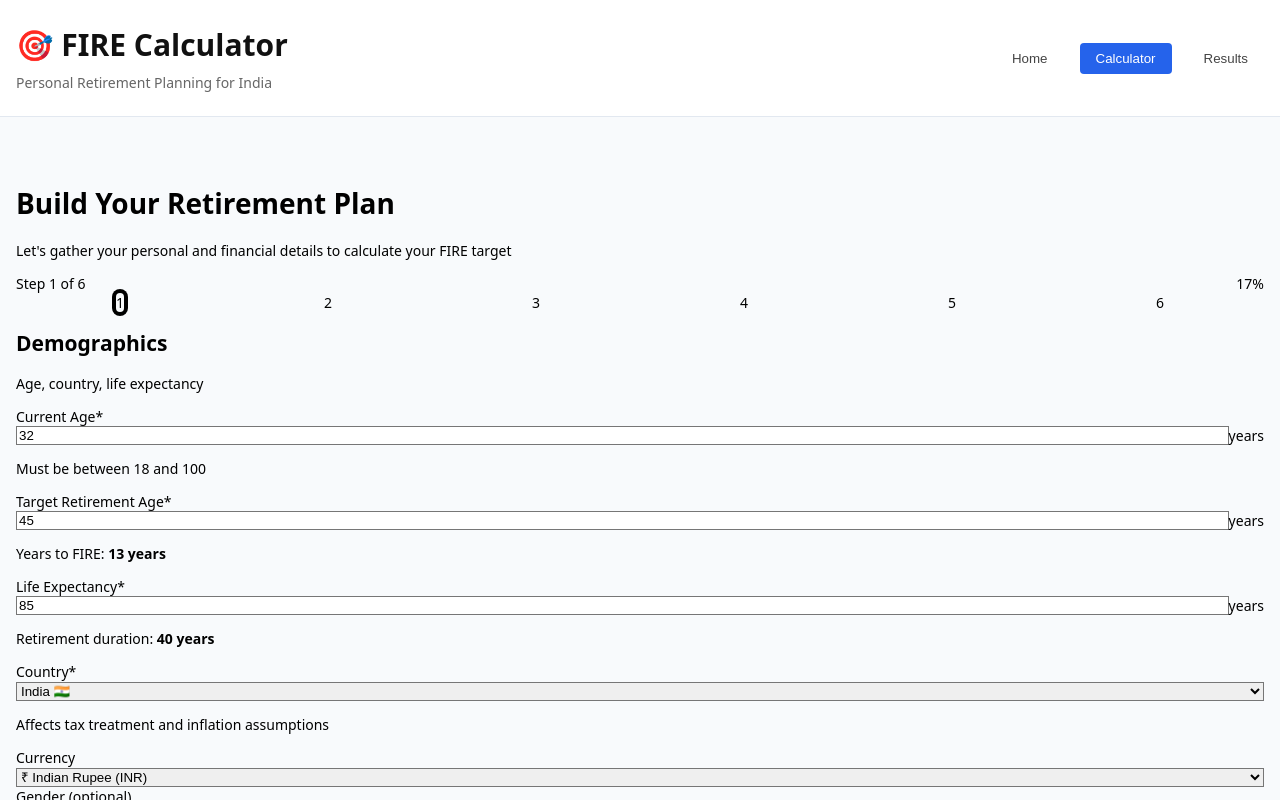
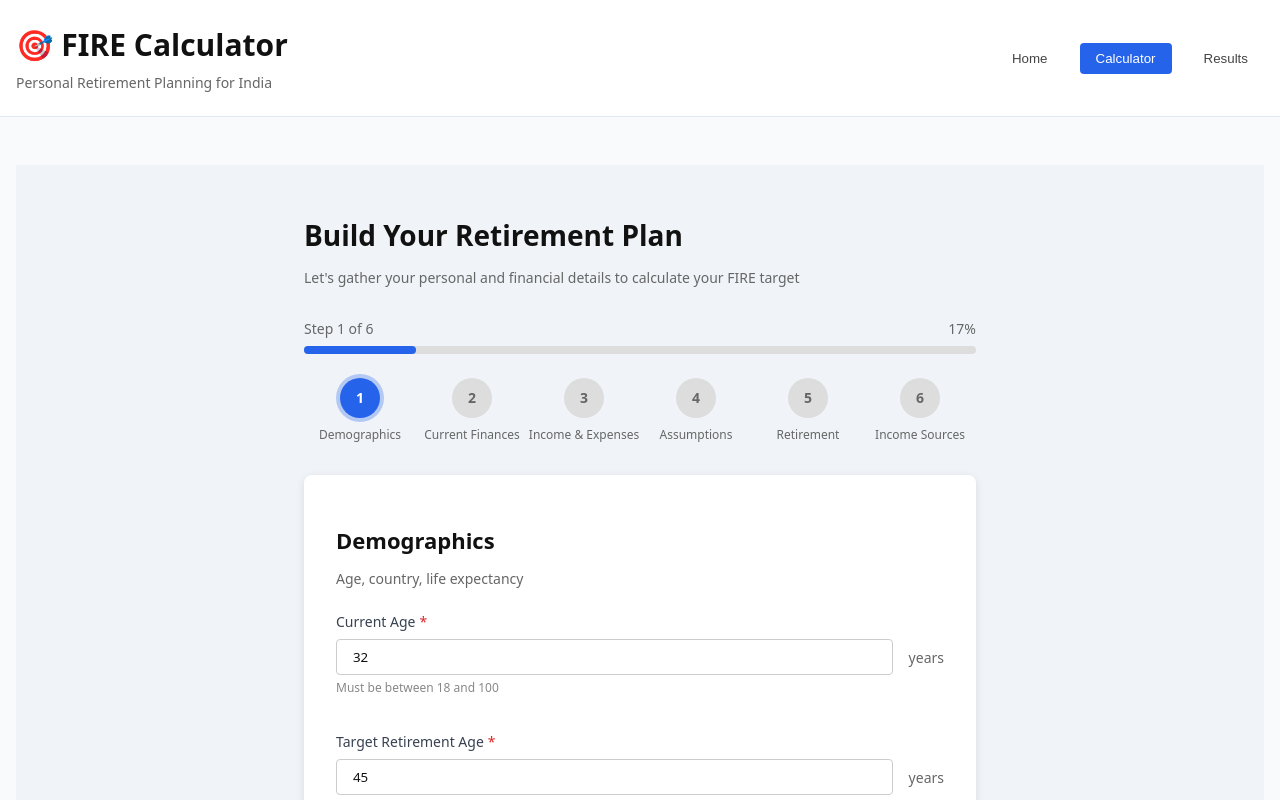
Before and after one commit to saagniho/fire-retirement-calculator, a React (Vite) app: page / in a window 1280 px wide. Both pictures are taken after a click on the button "Calculator". Shown: the top 800 px of the page. Built offline with nearby package versions, Linux system fonts and the light colour scheme.

Commit message:
Fix: Replace all Tailwind classes with inline styles for GitHub Pages compatibility

```diff
--- a/src/components/Form/FormWizard.tsx
+++ b/src/components/Form/FormWizard.tsx
@@ -90,14 +90,14 @@ export default function FormWizard() {
   };
 
   return (
-    <div className="min-h-screen bg-gradient-to-br from-blue-50 to-indigo-50 dark:from-slate-900 dark:to-slate-800 py-8">
-      <div className="max-w-2xl mx-auto px-4">
+    <div style={{ minHeight: '100vh', backgroundColor: '#f0f4f8', padding: '32px 16px' }}>
+      <div style={{ maxWidth: '42rem', margin: '0 auto' }}>
         {/* Header */}
-        <div className="mb-8">
-          <h1 className="text-3xl font-bold text-slate-900 dark:text-white mb-2">
+        <div style={{ marginBottom: '32px' }}>
+          <h1 style={{ fontSize: '28px', fontWeight: 'bold', color: '#111', marginBottom: '8px' }}>
             Build Your Retirement Plan
           </h1>
-          <p className="text-slate-600 dark:text-slate-400">
+          <p style={{ color: '#666', fontSize: '14px' }}>
             Let's gather your personal and financial details to calculate your FIRE target
           </p>
         </div>
@@ -110,39 +110,62 @@ export default function FormWizard() {
         />
 
         {/* Current Step */}
-        <div className="bg-white dark:bg-slate-800 rounded-lg shadow-lg p-8 mb-8">
-          <div className="mb-6">
-            <h2 className="text-2xl font-bold text-slate-900 dark:text-white mb-2">
+        <div style={{ backgroundColor: '#fff', borderRadius: '8px', boxShadow: '0 2px 8px rgba(0,0,0,0.1)', padding: '32px', marginBottom: '32px' }}>
+          <div style={{ marginBottom: '24px' }}>
+            <h2 style={{ fontSize: '22px', fontWeight: 'bold', color: '#111', marginBottom: '8px' }}>
               {STEPS[currentStep - 1].title}
             </h2>
-            <p className="text-slate-600 dark:text-slate-400">
+            <p style={{ color: '#666', fontSize: '14px' }}>
               {STEPS[currentStep - 1].description}
             </p>
           </div>
 
           {/* Step Content */}
-          <div className="mb-8">{renderStep()}</div>
+          <div style={{ marginBottom: '32px' }}>{renderStep()}</div>
 
           {/* Navigation Buttons */}
-          <div className="flex justify-between gap-4">
+          <div style={{ display: 'flex', justifyContent: 'space-between', gap: '16px', marginBottom: '16px' }}>
             <button
               onClick={handlePrev}
               disabled={currentStep === 1}
-              className="px-6 py-2 border border-slate-300 dark:border-slate-600 text-slate-700 dark:text-slate-300 rounded-lg hover:bg-slate-50 dark:hover:bg-slate-700 disabled:opacity-50 disabled:cursor-not-allowed transition"
+              style={{
+                padding: '10px 16px',
+                border: '1px solid #ddd',
+                color: '#444',
+                borderRadius: '4px',
+                backgroundColor: '#f5f5f5',
+                cursor: currentStep === 1 ? 'not-allowed' : 'pointer',
+                opacity: currentStep === 1 ? 0.5 : 1,
+              }}
             >
               ← Back
             </button>
 
-            <div className="flex gap-4">
+            <div style={{ display: 'flex', gap: '8px' }}>
               <button
                 onClick={handleReset}
-                className="px-4 py-2 text-slate-600 dark:text-slate-400 hover:text-slate-900 dark:hover:text-white transition"
+                style={{
+                  padding: '10px 16px',
+                  backgroundColor: 'transparent',
+                  color: '#666',
+                  border: 'none',
+                  cursor: 'pointer',
+                  fontSize: '14px',
+                }}
               >
                 Reset
               </button>
               <button
                 onClick={handleSave}
-                className="px-6 py-2 bg-green-600 hover:bg-green-700 text-white rounded-lg transition"
+                style={{
+                  padding: '10px 16px',
+                  backgroundColor: '#16a34a',
+                  color: '#fff',
+                  border: 'none',
+                  borderRadius: '4px',
+                  cursor: 'pointer',
+                  fontWeight: 'bold',
+                }}
               >
                 💾 Save
               </button>
@@ -151,7 +174,16 @@ export default function FormWizard() {
             <button
               onClick={handleNext}
               disabled={currentStep === STEPS.length}
-              className="px-6 py-2 bg-blue-600 hover:bg-blue-700 text-white rounded-lg disabled:opacity-50 disabled:cursor-not-allowed transition"
+              style={{
+                padding: '10px 16px',
+                backgroundColor: '#2563eb',
+                color: '#fff',
+                border: 'none',
+                borderRadius: '4px',
+                cursor: currentStep === STEPS.length ? 'not-allowed' : 'pointer',
+                opacity: currentStep === STEPS.length ? 0.5 : 1,
+                fontWeight: 'bold',
+              }}
             >
               Next →
             </button>
@@ -159,8 +191,8 @@ export default function FormWizard() {
 
           {/* Completion Message */}
           {currentStep === STEPS.length && (
-            <div className="mt-8 p-4 bg-green-50 dark:bg-green-900/20 border border-green-200 dark:border-green-800 rounded-lg">
-              <p className="text-green-800 dark:text-green-200">
+            <div style={{ marginTop: '32px', padding: '16px', backgroundColor: '#f0fdf4', border: '1px solid #86efac', borderRadius: '4px' }}>
+              <p style={{ color: '#166534', fontSize: '14px', margin: 0 }}>
                 ✅ All steps complete! Click <strong>Save</strong> to calculate your retirement plan.
               </p>
             </div>
--- a/src/components/Form/StepIndicator.tsx
+++ b/src/components/Form/StepIndicator.tsx
@@ -20,41 +20,64 @@ export default function StepIndicator({
   steps,
 }: StepIndicatorProps) {
   return (
-    <div className="mb-8">
+    <div style={{ marginBottom: '32px' }}>
       {/* Progress bar */}
-      <div className="mb-6">
-        <div className="flex justify-between mb-2">
-          <span className="text-sm font-medium text-slate-600 dark:text-slate-400">
+      <div style={{ marginBottom: '24px' }}>
+        <div style={{ display: 'flex', justifyContent: 'space-between', marginBottom: '8px' }}>
+          <span style={{ fontSize: '14px', fontWeight: '500', color: '#666' }}>
             Step {currentStep} of {totalSteps}
           </span>
-          <span className="text-sm font-medium text-slate-600 dark:text-slate-400">
+          <span style={{ fontSize: '14px', fontWeight: '500', color: '#666' }}>
             {Math.round((currentStep / totalSteps) * 100)}%
           </span>
         </div>
-        <div className="w-full bg-slate-200 dark:bg-slate-700 rounded-full h-2">
+        <div style={{ width: '100%', backgroundColor: '#ddd', borderRadius: '9999px', height: '8px' }}>
           <div
-            className="bg-blue-600 h-2 rounded-full transition-all duration-300"
-            style={{ width: `${(currentStep / totalSteps) * 100}%` }}
+            style={{
+              backgroundColor: '#2563eb',
+              height: '8px',
+              borderRadius: '9999px',
+              width: `${(currentStep / totalSteps) * 100}%`,
+              transition: 'width 300ms ease',
+            }}
           />
         </div>
       </div>
 
       {/* Step dots */}
-      <div className="flex justify-between">
+      <div style={{ display: 'flex', justifyContent: 'space-between' }}>
         {steps.map((step) => (
-          <div key={step.id} className="flex flex-col items-center flex-1">
+          <div key={step.id} style={{ display: 'flex', flexDirection: 'column', alignItems: 'center', flex: 1 }}>
             <div
-              className={`w-10 h-10 rounded-full flex items-center justify-center font-bold text-sm mb-2 transition ${
-                step.id < currentStep
-                  ? 'bg-green-600 text-white'
-                  : step.id === currentStep
-                  ? 'bg-blue-600 text-white ring-4 ring-blue-300 dark:ring-blue-800'
-                  : 'bg-slate-200 dark:bg-slate-700 text-slate-600 dark:text-slate-400'
-              }`}
+              style={{
+                width: '40px',
+                height: '40px',
+                borderRadius: '50%',
+                display: 'flex',
+                alignItems: 'center',
+                justifyContent: 'center',
+                fontWeight: 'bold',
+                fontSize: '14px',
+                marginBottom: '8px',
+                backgroundColor:
+                  step.id < currentStep
+                    ? '#16a34a'
+                    : step.id === currentStep
+                    ? '#2563eb'
+                    : '#ddd',
+                color:
+                  step.id < currentStep || step.id === currentStep
+                    ? '#fff'
+                    : '#666',
+                boxShadow:
+                  step.id === currentStep
+                    ? '0 0 0 4px rgba(37, 99, 235, 0.3)'
+                    : 'none',
+              }}
             >
               {step.id < currentStep ? '✓' : step.id}
             </div>
-            <span className="text-xs text-slate-600 dark:text-slate-400 text-center hidden sm:inline">
+            <span style={{ fontSize: '12px', color: '#666', textAlign: 'center' }}>
               {step.title}
             </span>
           </div>
--- a/src/components/Form/steps/Step1_Demographics.tsx
+++ b/src/components/Form/steps/Step1_Demographics.tsx
@@ -15,36 +15,36 @@ export default function Step1_Demographics({
   handleChange,
 }: Step1Props) {
   return (
-    <div className="space-y-6">
+    <div style={{ display: 'flex', flexDirection: 'column', gap: '24px' }}>
       {/* Current Age */}
       <div>
-        <label className="block text-sm font-medium text-slate-700 dark:text-slate-300 mb-2">
+        <label style={{ display: 'block', fontSize: '14px', fontWeight: '500', color: '#374151', marginBottom: '8px' }}>
           Current Age
-          <span className="text-red-500 ml-1">*</span>
+          <span style={{ color: '#dc2626', marginLeft: '4px' }}>*</span>
         </label>
-        <div className="flex items-center gap-4">
+        <div style={{ display: 'flex', alignItems: 'center', gap: '16px' }}>
           <input
             type="number"
             min="18"
             max="100"
             value={formData.currentAge}
             onChange={(e) => handleChange('currentAge', Number(e.target.value))}
-            className="flex-1 px-4 py-2 border border-slate-300 dark:border-slate-600 rounded-lg dark:bg-slate-700 dark:text-white"
+            style={{ flex: '1', padding: '8px 16px', border: '1px solid #ccc', borderRadius: '4px', backgroundColor: '#fff', color: '#111', fontFamily: 'inherit' }}
           />
-          <span className="text-sm text-slate-600 dark:text-slate-400">years</span>
+          <span style={{ fontSize: '14px', color: '#666' }}>years</span>
         </div>
-        <p className="text-xs text-slate-500 dark:text-slate-400 mt-1">
+        <p style={{ fontSize: '12px', color: '#888', marginTop: '4px' }}>
           Must be between 18 and 100
         </p>
       </div>
 
       {/* Retirement Target Age */}
       <div>
-        <label className="block text-sm font-medium text-slate-700 dark:text-slate-300 mb-2">
+        <label style={{ display: 'block', fontSize: '14px', fontWeight: '500', color: '#374151', marginBottom: '8px' }}>
           Target Retirement Age
-          <span className="text-red-500 ml-1">*</span>
+          <span style={{ color: '#dc2626', marginLeft: '4px' }}>*</span>
         </label>
-        <div className="flex items-center gap-4">
+        <div style={{ display: 'flex', alignItems: 'center', gap: '16px' }}>
           <input
             type="number"
             min={formData.currentAge + 1}
@@ -53,11 +53,11 @@ export default function Step1_Demographics({
             onChange={(e) =>
               handleChange('retirementTargetAge', Number(e.target.value))
             }
-            className="flex-1 px-4 py-2 border border-slate-300 dark:border-slate-600 rounded-lg dark:bg-slate-700 dark:text-white"
+            style={{ flex: '1', padding: '8px 16px', border: '1px solid #ccc', borderRadius: '4px', backgroundColor: '#fff', color: '#111', fontFamily: 'inherit' }}
           />
-          <span className="text-sm text-slate-600 dark:text-slate-400">years</span>
+          <span style={{ fontSize: '14px', color: '#666' }}>years</span>
         </div>
-        <p className="text-xs text-slate-500 dark:text-slate-400 mt-1">
+        <p style={{ fontSize: '12px', color: '#888', marginTop: '4px' }}>
           Years to FIRE:{' '}
           <strong>
             {formData.retirementTargetAge - formData.currentAge} years
@@ -67,22 +67,22 @@ export default function Step1_Demographics({
 
       {/* Life Expectancy */}
       <div>
-        <label className="block text-sm font-medium text-slate-700 dark:text-slate-300 mb-2">
+        <label style={{ display: 'block', fontSize: '14px', fontWeight: '500', color: '#374151', marginBottom: '8px' }}>
           Life Expectancy
-          <span className="text-red-500 ml-1">*</span>
+          <span style={{ color: '#dc2626', marginLeft: '4px' }}>*</span>
         </label>
-        <div className="flex items-center gap-4">
+        <div style={{ display: 'flex', alignItems: 'center', gap: '16px' }}>
           <input
             type="number"
             min={formData.retirementTargetAge + 1}
             max="120"
             value={formData.lifeExpectancy}
             onChange={(e) => handleChange('lifeExpectancy', Number(e.target.value))}
-            className="flex-1 px-4 py-2 border border-slate-300 dark:border-slate-600 rounded-lg dark:bg-slate-700 dark:text-white"
+            style={{ flex: '1', padding: '8px 16px', border: '1px solid #ccc', borderRadius: '4px', backgroundColor: '#fff', color: '#111', fontFamily: 'inherit' }}
           />
-          <span className="text-sm text-slate-600 dark:text-slate-400">years</span>
+          <span style={{ fontSize: '14px', color: '#666' }}>years</span>
         </div>
-        <p className="text-xs text-slate-500 dark:text-slate-400 mt-1">
+        <p style={{ fontSize: '12px', color: '#888', marginTop: '4px' }}>
           Retirement duration:{' '}
           <strong>{formData.lifeExpectancy - formData.retirementTargetAge} years</strong>
         </p>
@@ -90,14 +90,14 @@ export default function Step1_Demographics({
 
       {/* Country */}
       <div>
-        <label className="block text-sm font-medium text-slate-700 dark:text-slate-300 mb-2">
+        <label style={{ display: 'block', fontSize: '14px', fontWeight: '500', color: '#374151', marginBottom: '8px' }}>
           Country
-          <span className="text-red-500 ml-1">*</span>
+          <span style={{ color: '#dc2626', marginLeft: '4px' }}>*</span>
         </label>
         <select
           value={formData.country}
           onChange={(e) => handleChange('country', e.target.value)}
-          className="w-full px-4 py-2 border border-slate-300 dark:border-slate-600 rounded-lg dark:bg-slate-700 dark:text-white"
+          style={{ width: '100%', padding: '8px 16px', border: '1px solid #ccc', borderRadius: '4px', backgroundColor: '#fff', color: '#111', fontFamily: 'inherit' }}
         >
           <option value="India">India 🇮🇳</option>
           <option value="USA">USA 🇺🇸</option>
@@ -105,20 +105,20 @@ export default function Step1_Demographics({
           <option value="Canada">Canada 🇨🇦</option>
           <option value="Other">Other</option>
         </select>
-        <p className="text-xs text-slate-500 dark:text-slate-400 mt-1">
+        <p style={{ fontSize: '12px', color: '#888', marginTop: '4px' }}>
           Affects tax treatment and inflation assumptions
         </p>
       </div>
 
       {/* Currency */}
       <div>
-        <label className="block text-sm font-medium text-slate-700 dark:text-slate-300 mb-2">
+        <label style={{ display: 'block', fontSize: '14px', fontWeight: '500', color: '#374151', marginBottom: '8px' }}>
           Currency
         </label>
         <select
           value={formData.currency}
           onChange={(e) => handleChange('currency', e.target.value)}
-          className="w-full px-4 py-2 border border-slate-300 dark:border-slate-600 rounded-lg dark:bg-slate-700 dark:text-white"
+          style={{ width: '100%', padding: '8px 16px', border: '1px solid #ccc', borderRadius: '4px', backgroundColor: '#fff', color: '#111', fontFamily: 'inherit' }}
         >
           <option value="INR">₹ Indian Rupee (INR)</option>
           <option value="USD">$ US Dollar (USD)</option>
@@ -129,12 +129,12 @@ export default function Step1_Demographics({
 
       {/* Gender (Optional) */}
       <div>
-        <label className="block text-sm font-medium text-slate-700 dark:text-slate-300 mb-2">
-          Gender <span className="text-xs text-slate-500">(optional)</span>
+        <label style={{ display: 'block', fontSize: '14px', fontWeight: '500', color: '#374151', marginBottom: '8px' }}>
+          Gender <span style={{ fontSize: '12px', color: '#888' }}>(optional)</span>
         </label>
-        <div className="flex gap-4">
+        <div style={{ display: 'flex', gap: '16px' }}>
           {(['male', 'female', 'other'] as const).map((gender) => (
-            <label key={gender} className="flex items-center gap-2 cursor-pointer">
+            <label key={gender} style={{ display: 'flex', alignItems: 'center', gap: '8px', cursor: 'pointer' }}>
               <input
                 type="radio"
                 name="gender"
@@ -143,22 +143,22 @@ export default function Step1_Demographics({
                 onChange={(e) =>
                   handleChange('gender', e.target.value as 'male' | 'female' | 'other')
                 }
-                className="w-4 h-4"
+                style={{ width: '16px', height: '16px' }}
               />
-              <span className="text-sm capitalize text-slate-700 dark:text-slate-300">
+              <span style={{ fontSize: '14px', textTransform: 'capitalize', color: '#374151' }}>
                 {gender}
               </span>
             </label>
           ))}
         </div>
-        <p className="text-xs text-slate-500 dark:text-slate-400 mt-1">
+        <p style={{ fontSize: '12px', color: '#888', marginTop: '4px' }}>
           Used for life expectancy estimates
         </p>
       </div>
 
       {/* Info Box */}
-      <div className="mt-8 p-4 bg-blue-50 dark:bg-blue-900/20 border border-blue-200 dark:border-blue-800 rounded-lg">
-        <p className="text-sm text-blue-800 dark:text-blue-200">
+      <div style={{ marginTop: '32px', padding: '16px', backgroundColor: '#eff6ff', border: '1px solid #bfdbfe', borderRadius: '4px' }}>
+        <p style={{ fontSize: '14px', color: '#1e40af' }}>
           <strong>ℹ️ India-Specific Defaults:</strong>
           <br />
           • Life expectancy: Male {INDIA_DEFAULTS.maleLifeExpectancy}, Female{' '}
```
Also changed, not shown: src/components/Form/steps/Step2_CurrentFinances.tsx (+16 -16 lines), src/components/Form/steps/Step3_Income.tsx (+13 -13 lines), src/components/Form/steps/Step4_Assumptions.tsx (+18 -18 lines), src/components/Form/steps/Step5_Retirement.tsx (+5 -5 lines), src/components/Form/steps/Step6_RetirementIncome.tsx (+11 -11 lines).
